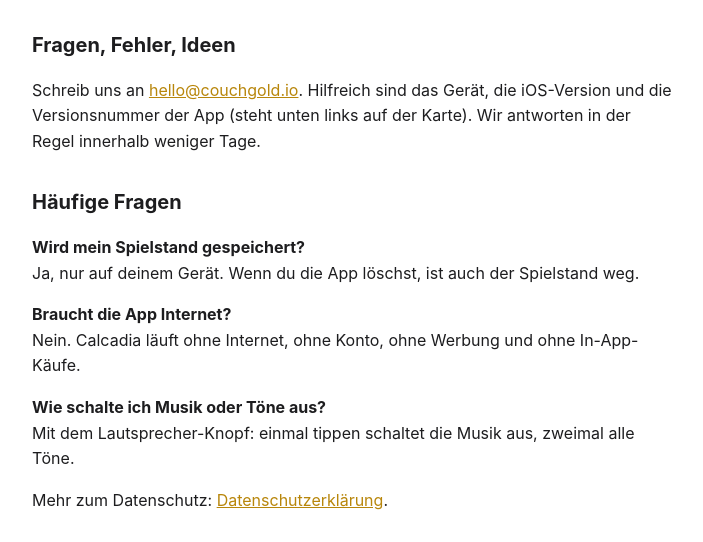
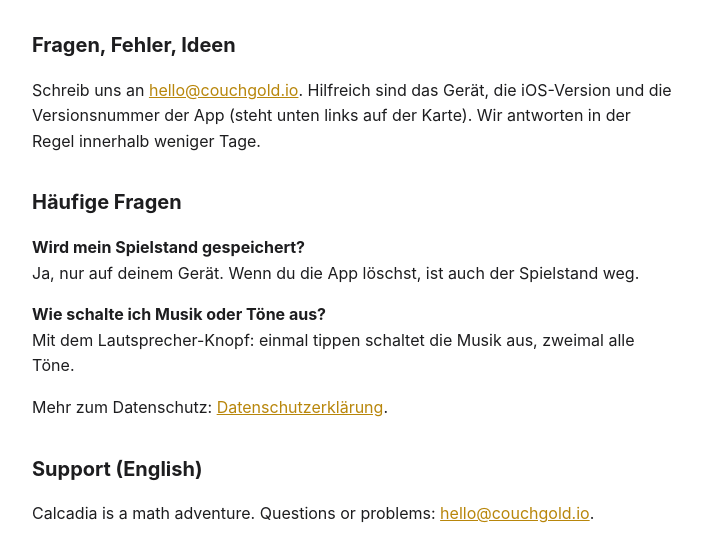
Before and after one commit to couchgold/couchgold.io, a plain HTML site: page calcadia.html in a window 1280 px wide. Shown: the part 210-752 px from the top of the page, without its empty margins (288-991 px from the left). Drawn offline with Linux system fonts and the light colour scheme.

Commit message:
Support page: no claims about ads, purchases or accounts
Co-Authored-By: Claude Opus 5.5 <noreply@anthropic.com>

```diff
--- a/calcadia.html
+++ b/calcadia.html
@@ -34,16 +34,13 @@
     <h2>Häufige Fragen</h2>
     <p><strong>Wird mein Spielstand gespeichert?</strong><br>
       Ja, nur auf deinem Gerät. Wenn du die App löschst, ist auch der Spielstand weg.</p>
-    <p><strong>Braucht die App Internet?</strong><br>
-      Nein. Calcadia läuft ohne Internet, ohne Konto, ohne Werbung und ohne In-App-Käufe.</p>
     <p><strong>Wie schalte ich Musik oder Töne aus?</strong><br>
       Mit dem Lautsprecher-Knopf: einmal tippen schaltet die Musik aus, zweimal alle Töne.</p>
     <p>Mehr zum Datenschutz: <a href="datenschutz.html">Datenschutzerklärung</a>.</p>
 
     <h2 lang="en">Support (English)</h2>
     <p lang="en">
-      Calcadia is a math adventure. It works offline, needs no account and
-      has no ads or in-app purchases; progress is stored only on your device. Questions or problems:
+      Calcadia is a math adventure. Questions or problems:
       <a href="mailto:hello@couchgold.io">hello@couchgold.io</a>.
     </p>
   </main>
```
